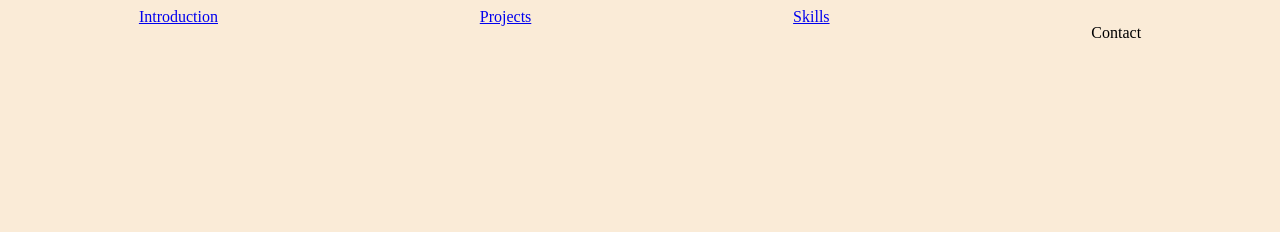
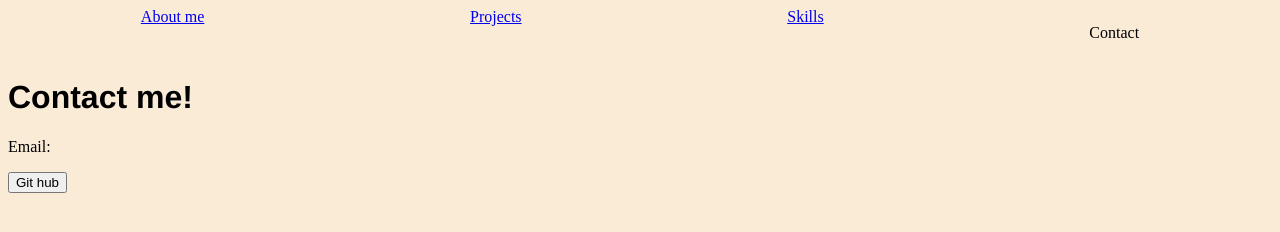
Before and after one commit to tatefrost/oldPortfolio, a plain HTML site: page contact.html in a window 1280 px wide. Drawn offline with Linux system fonts and the light colour scheme.

Commit message:
updated headers

```diff
--- a/contact.html
+++ b/contact.html
@@ -8,12 +8,15 @@
   <link rel="stylesheet" href="styles.css">
 </head>
 <header>
-  <a href="index.html">Introduction</a>
+  <a href="index.html">About me</a>
   <a href="projects.html">Projects</a>
   <a href="skills.html">Skills</a>
   <p>Contact</p>
 </header>
 <body>
+  <h1>Contact me!</h1>
 
+  <p>Email:</p>
+  <button>Git hub</button>
 </body>
 </html>
```
Also changed, not shown: index.html (+2 -2 lines), projects.html (+1 -1 lines), skills.html (+2 -2 lines).
